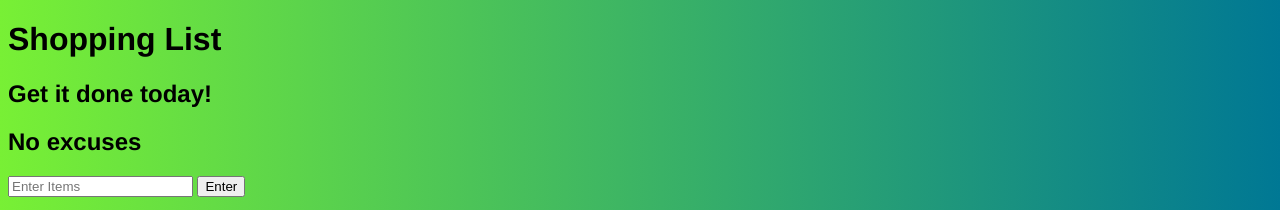
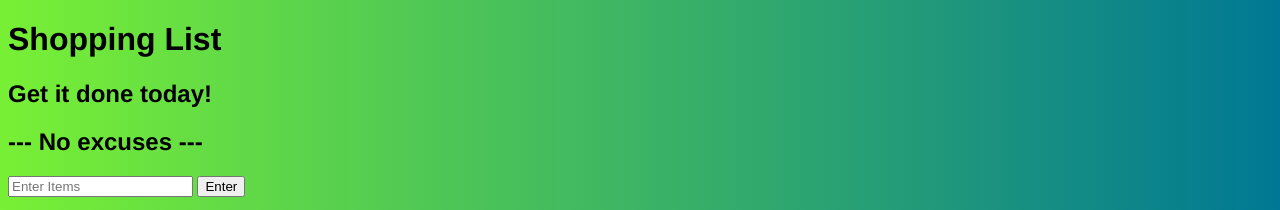
Before and after one commit to Seetha-lab/add-del-shoppinglist, a plain HTML site: page index.html in a window 1280 px wide. Shown: the top 210 px of the page. Drawn offline with Linux system fonts and the light colour scheme.

Commit message:
Update index.html

```diff
--- a/index.html
+++ b/index.html
@@ -7,7 +7,7 @@
 <body>
  	<h1>Shopping List</h1>
  	<h2>Get it done today!</h2>
- 	<h2>No excuses</h2>
+ 	<h2> --- No excuses --- </h2>
  	<input type="text" id="input" placeholder="Enter Items">
  	<button id="button">Enter</button>
  	<ul name="ul" class="list" id="ullist">
```
